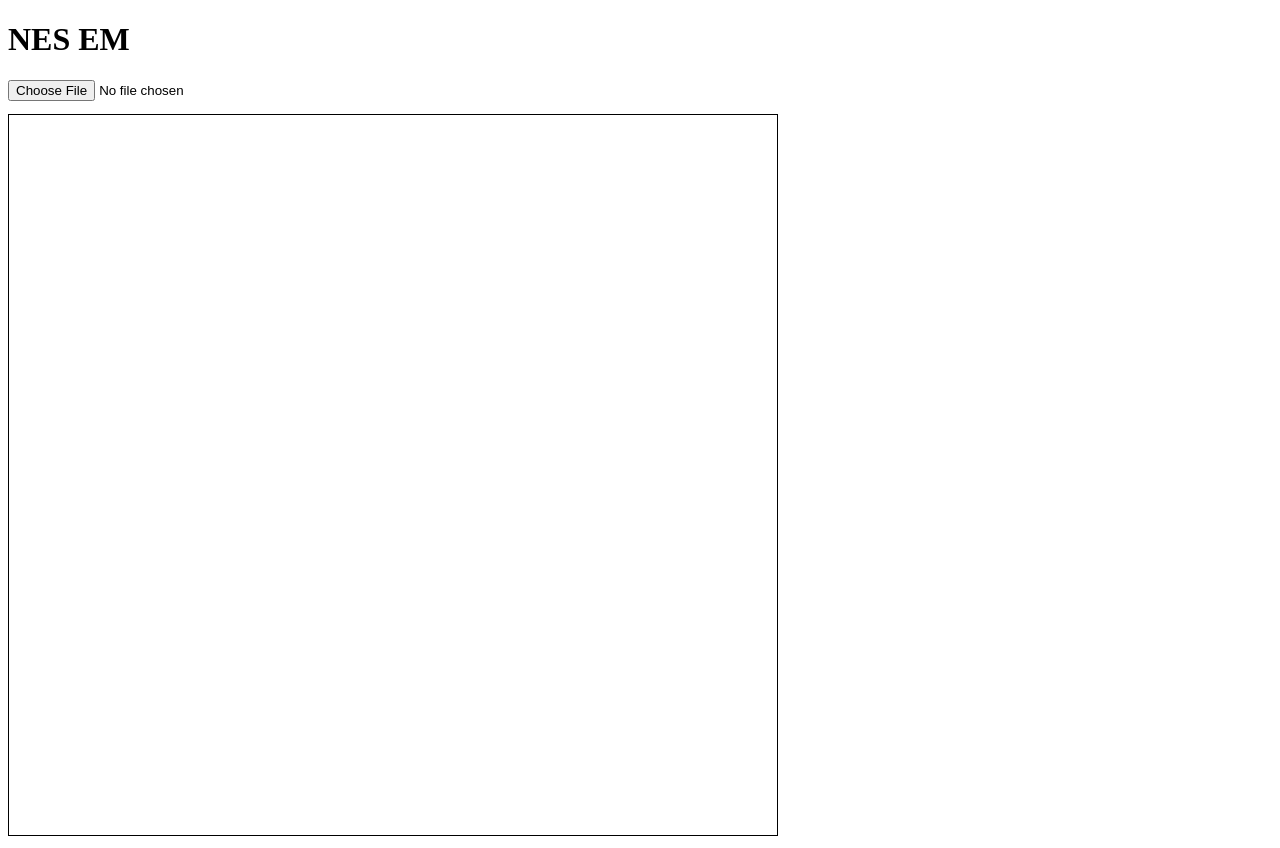
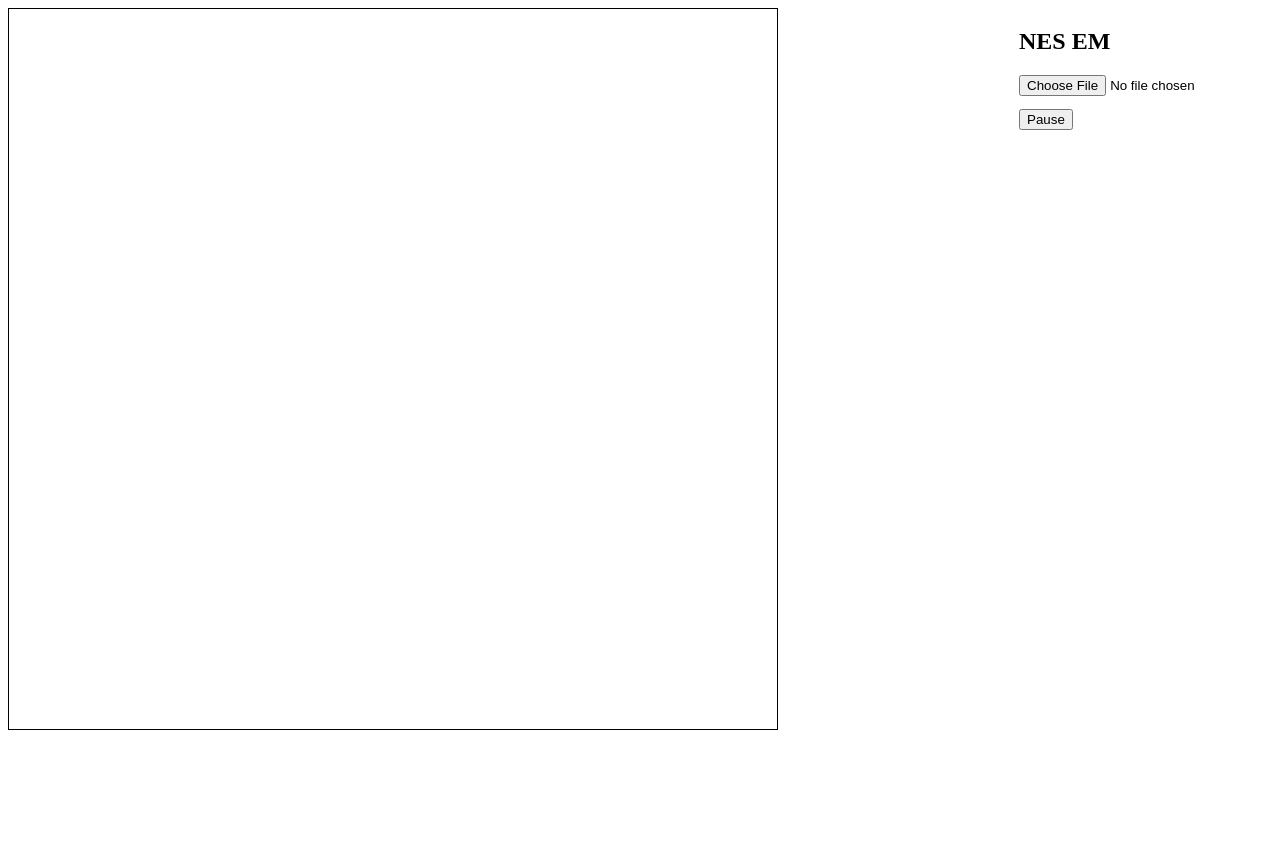
Before and after one commit to Siyabonga10/NES-EM, a plain HTML site: page web/index.html in a window 1280 px wide. After the commit the page ends 800 px from the top, so only its background shows below. Drawn offline with Linux system fonts and the light colour scheme.

Commit message:
Worked on getting the web version functioning, switching over to audio for the core

```diff
--- a/web/game.js
+++ b/web/game.js
@@ -11,6 +11,7 @@
 }
 const width = 768
 const height = 720
+let gamePaused = false;
 
 const no_of_rows = 240;
 const no_of_cols = 256;
@@ -19,6 +20,7 @@
 
 const canvas = document.getElementById("myCanvas")
 const ctx = canvas.getContext("2d");
+ctx.imageSmoothingEnabled = false;
 
 const offscreen = document.createElement('canvas');
 offscreen.width = no_of_cols;
@@ -34,6 +36,7 @@
 };
 
 const renderFrame = () => {
+    if (gamePaused) return;
     ctx.fillStyle = '#000000ff'
     ctx.fillRect(0, 0, canvas.width, canvas.height);
     const ptr = nesModule._tickCPU(keyStatesPtr)
@@ -76,3 +79,7 @@
         reader.readAsArrayBuffer(file)
     })
 }
+
+const pauseGame = () => {
+    gamePaused = !gamePaused;
+}
--- a/web/index.html
+++ b/web/index.html
@@ -7,11 +7,17 @@
     <script src="output.js"></script>
     <script src="game.js" defer></script>
     <script src="controls.js" defer></script>
+     <link rel="stylesheet" href="style.css">
 </head>
-<body>
-    <h1>NES EM</h1>
-    <input type="file" id="fileInput">
-    <pre id="fileDisplayArea"></pre>
-    <canvas id="myCanvas" width="768" height="720" style="border:1px solid #000;"></canvas>
+<body id="body">
+    <section id="gamewindow">
+        <canvas id="myCanvas" width="768" height="720" style="border:1px solid #000;"></canvas>
+    </section>
+    <section id="misc">
+        <h1>NES EM</h1>
+        <input type="file" id="fileInput">
+        <pre id="fileDisplayArea"></pre>
+        <button onclick="pauseGame()">Pause</button>
+    </section>
 </body>
 </html>
--- /dev/null
+++ b/web/style.css
@@ -0,0 +1,5 @@
+#body {
+  display: flex;
+  flex-direction: row;
+  justify-content: space-between;
+}
```
Also changed, not shown: web/controls.js (line endings or trailing spaces), 1 other file.
